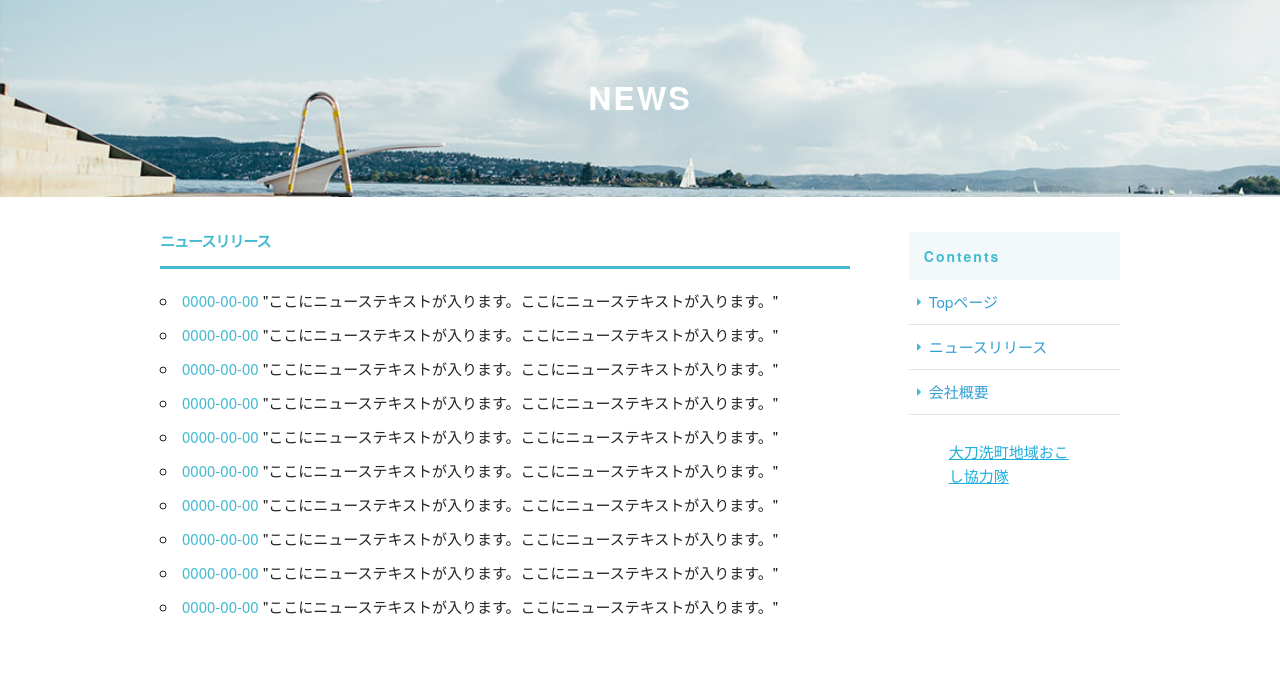
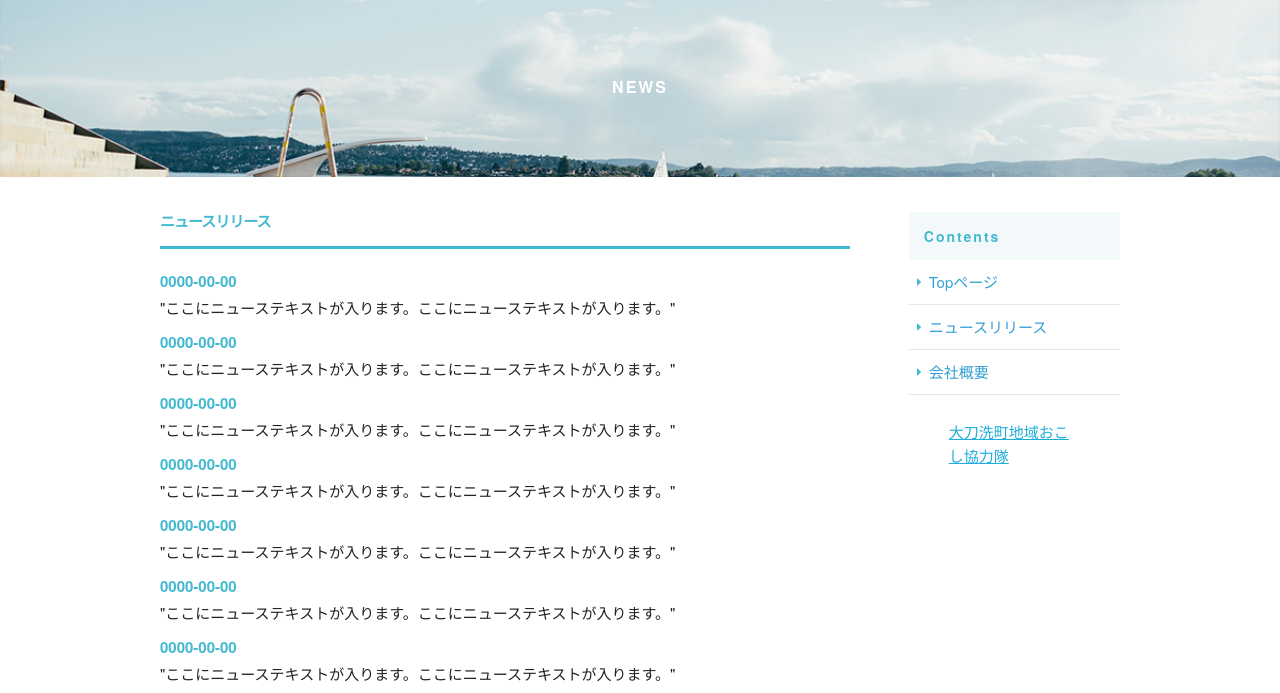
Before and after one commit to fraisienne/corporate-site, a plain HTML site: page news.html in a window 1280 px wide. Shown: the part 94-787 px from the top of the page. Drawn offline with nearby package versions, Linux system fonts and the light colour scheme.

Commit message:
lesson 8 re-updated

```diff
--- a/css/news.css
+++ b/css/news.css
@@ -153,6 +153,33 @@ header {
 }
 }
 
+#sub_cover h2 {
+    text-align: center;
+    color: white;
+    font-size: 16px;
+    font-size: 1.6rem;
+    font-weight: bold;
+    margin: 0;
+    letter-spacing: 0.2rem;
+}
+
+@media screen and (-webkit-min-device-pixel-ratio: 2), (min-resolution: 2dppx){
+#sub_cover {
+    background-image: url(../images/news/sub_cover@2x.jpg);
+}
+}
+
+
+#contents {
+    padding-top: 20px;
+}
+
+#contents #main .news_li {
+    font-size: 15px;
+    font-size: 1.5rem;
+}
+
+
 @media (min-width: 550px) {
 #contents #main {
     padding-right: 20px;
@@ -177,12 +204,6 @@ header {
 }
 }
 
-#contents #main .news_li {
-    font-size: 15px;
-    font-size: 1.5rem;
-}
-}
-
 @media (min-width: 550px) {
 #contents #main .news_li li {
     list-style: none;
@@ -192,6 +213,13 @@ header {
 
 #contents #main .news_li li span {
     color: #42b9d0;
+    display: block;
+    font-weight: bold;
+    margin-bottom: 3px;
+}
+
+#contents #main .news_li li {
+    list-style: none;
 }
 
 #contents #sidebar .pc_sidemenu h3 {
```
